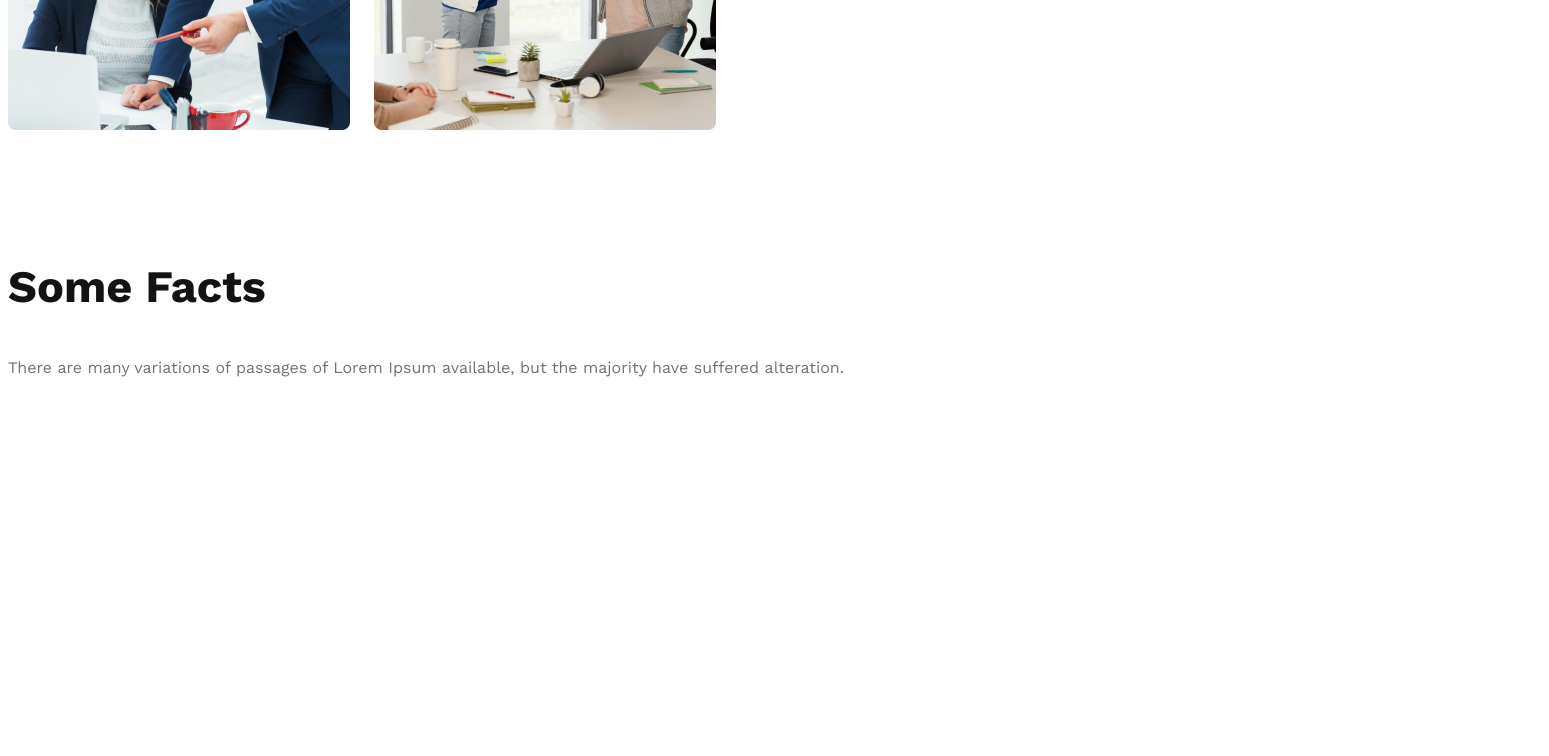
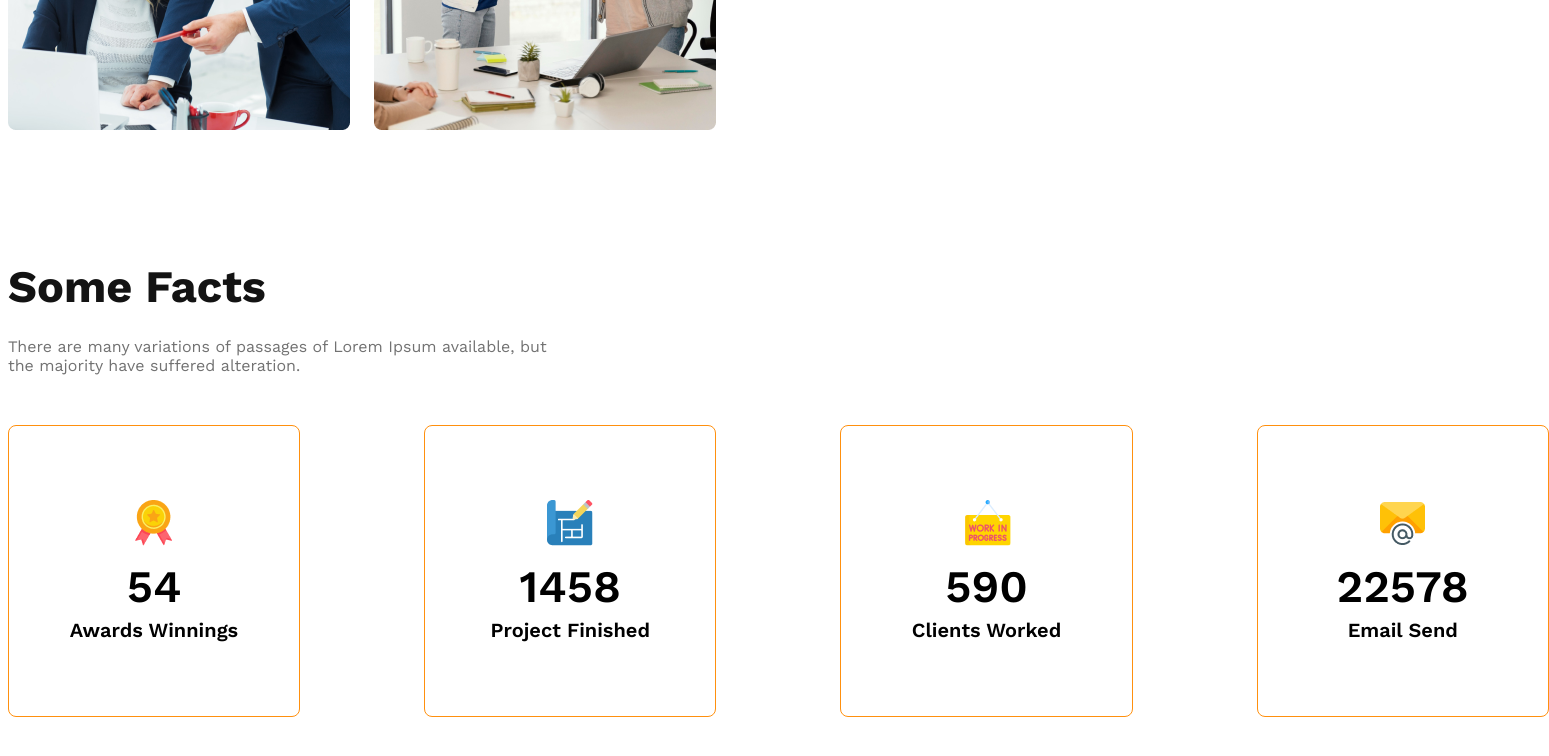
Before and after one commit to DbWasif/g3-architects-website, a plain HTML site: page index.html in a window 1280 px wide. Shown: the part 1829-2585 px from the top of the page, 1549 px wide, since content can reach past the window. Before the commit the page ends 2387 px from the top, so only its background shows below. Drawn offline with nearby package versions, Linux system fonts and the light colour scheme.

Commit message:
added some fact section

```diff
--- a/index.html
+++ b/index.html
@@ -22,7 +22,8 @@
         <div class="banner">
             <div class="banner-content">
                 <h1 class="banner-title dark-1">Brand New Group of Architects</h1>
-                <p class="banner-description dark-3">There are many variations of passages of Lorem Ipsum available, but the
+                <p class="banner-description dark-3">There are many variations of passages of Lorem Ipsum available, but
+                    the
                     majority have suffered alteration in some form, by injected humour, or randomised words which don't
                     look even</p>
                 <button class="btn-primary">Explore More</button>
@@ -40,8 +41,12 @@
                 <img src="./images/team4.png" alt="">
             </div>
             <div class="our-features">
-                <h3 class="feature-title"><span id="quick-list" class="dark-3">Quick list</span> <span>of Our</span> <span class="text-primary">Features</span></h3>
-                <p class="feature-description dark-3">There are many variations of passages of Lorem Ipsum available, but the majority have suffered alteration in some form, by injected humour, or randomised words which don't look even</p>
+                <h3 class="feature-title"><span id="quick-list" class="dark-3">Quick list</span> <span>of Our</span>
+                    <span class="text-primary">Features</span>
+                </h3>
+                <p class="feature-description dark-3">There are many variations of passages of Lorem Ipsum available,
+                    but the majority have suffered alteration in some form, by injected humour, or randomised words
+                    which don't look even</p>
                 <button class="btn-primary">Explore More</button>
             </div>
         </section>
@@ -55,27 +60,36 @@
         <!-- some facts -->
         <section class="some-facts">
             <h3 class="section-title dark-1">Some Facts</h3>
-            <p class="dark-3">There are many variations of passages of Lorem Ipsum available, but the majority have suffered alteration.</p>
+            <p class="dark-3" id="fact-description">There are many variations of passages of Lorem Ipsum available, but the majority have
+                suffered alteration.</p>
             <div class="facts-container">
-                <div class="fact">
-                    <img src="" alt="" class="fact-icon">
-                    <h4 class="fact-number"></h4>
-                    <h5 class="fact-name"></h5>
+                <div class="fact-card display-flex">
+                    <div>
+                        <img src="./images/icons/ribon.png" alt="" class="fact-icon">
+                        <h4 class="fact-number">54</h4>
+                        <h5 class="fact-name">Awards Winnings</h5>
+                    </div>
                 </div>
-                <div class="fact">
-                    <img src="" alt="" class="fact-icon">
-                    <h4 class="fact-number"></h4>
-                    <h5 class="fact-name"></h5>
+                <div class="fact-card display-flex">
+                    <div>
+                        <img src="./images/icons/projects.png" alt="" class="fact-icon">
+                        <h4 class="fact-number">1458</h4>
+                        <h5 class="fact-name">Project Finished</h5>
+                    </div>
                 </div>
-                <div class="fact">
-                    <img src="" alt="" class="fact-icon">
-                    <h4 class="fact-number"></h4>
-                    <h5 class="fact-name"></h5>
+                <div class="fact-card display-flex">
+                    <div>
+                        <img src="./images/icons/customers.png" alt="" class="fact-icon">
+                        <h4 class="fact-number">590</h4>
+                        <h5 class="fact-name">Clients Worked</h5>
+                    </div>
                 </div>
-                <div class="fact">
-                    <img src="" alt="" class="fact-icon">
-                    <h4 class="fact-number"></h4>
-                    <h5 class="fact-name"></h5>
+                <div class="fact-card display-flex">
+                    <div>
+                        <img src="./images/icons/email.png" alt="" class="fact-icon">
+                        <h4 class="fact-number">22578</h4>
+                        <h5 class="fact-name">Email Send</h5>
+                    </div>
                 </div>
             </div>
         </section>
--- a/styles/architects.css
+++ b/styles/architects.css
@@ -45,6 +45,7 @@ main{
     font-size: 2.8125rem;
     font-weight: bold;
 }
+
 
 /* Header styles */
 
@@ -123,6 +124,45 @@ main{
     font-weight: 500;
 }
 
+/* some fact related card */
+.some-facts{
+    margin-bottom: 11.3rem;
+}
+.facts-container{
+    display: grid;
+    grid-template-columns: repeat(4, 1fr);
+    gap: 7.760625rem;
+}
+.fact-card{
+    border: 1px solid #FF900E;
+    width: 18.13rem;
+    height: 18.13rem;
+    border-radius: 0.5rem;
+    text-align: center;
+    justify-content: center;
+    align-items: center;
+}
+.fact-number{
+    font-size: 2.8125rem;
+    font-weight: 600;
+    margin-top: 0.625rem;
+    margin-bottom: 0.3125rem;
+}
+.fact-name{
+    font-size: 1.25rem;
+    font-weight: 600;
+    margin: 0;
+}
+.section-title{
+    margin-bottom: 1.5rem;
+}
+#fact-description{
+    max-width: 33.875rem;
+    margin-top: 0;
+    margin-bottom: 3.13rem;
+}
+
+
 /* responsive media query */
 @media screen and (max-width: 576px) {
     .navbar,
```
